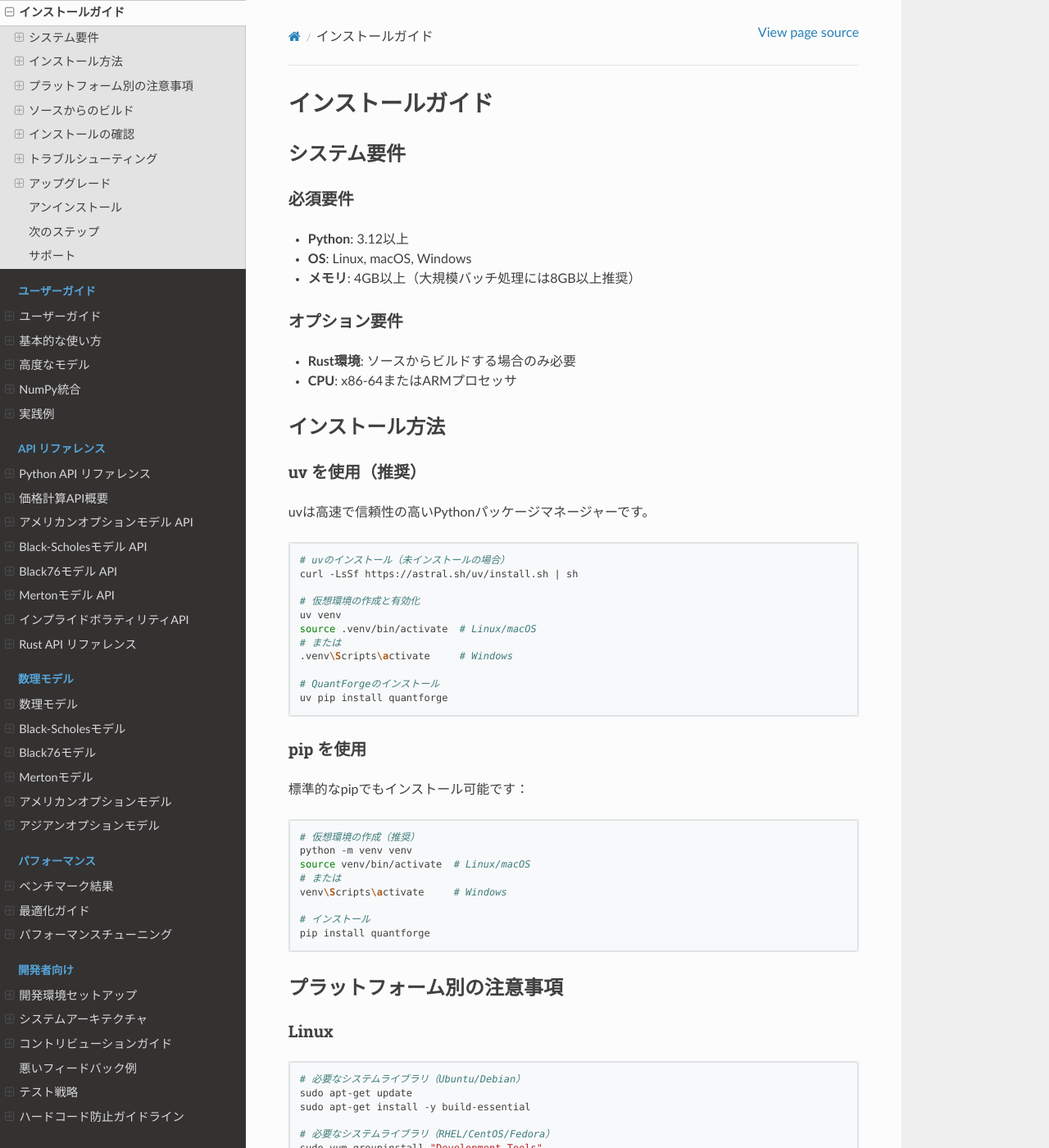
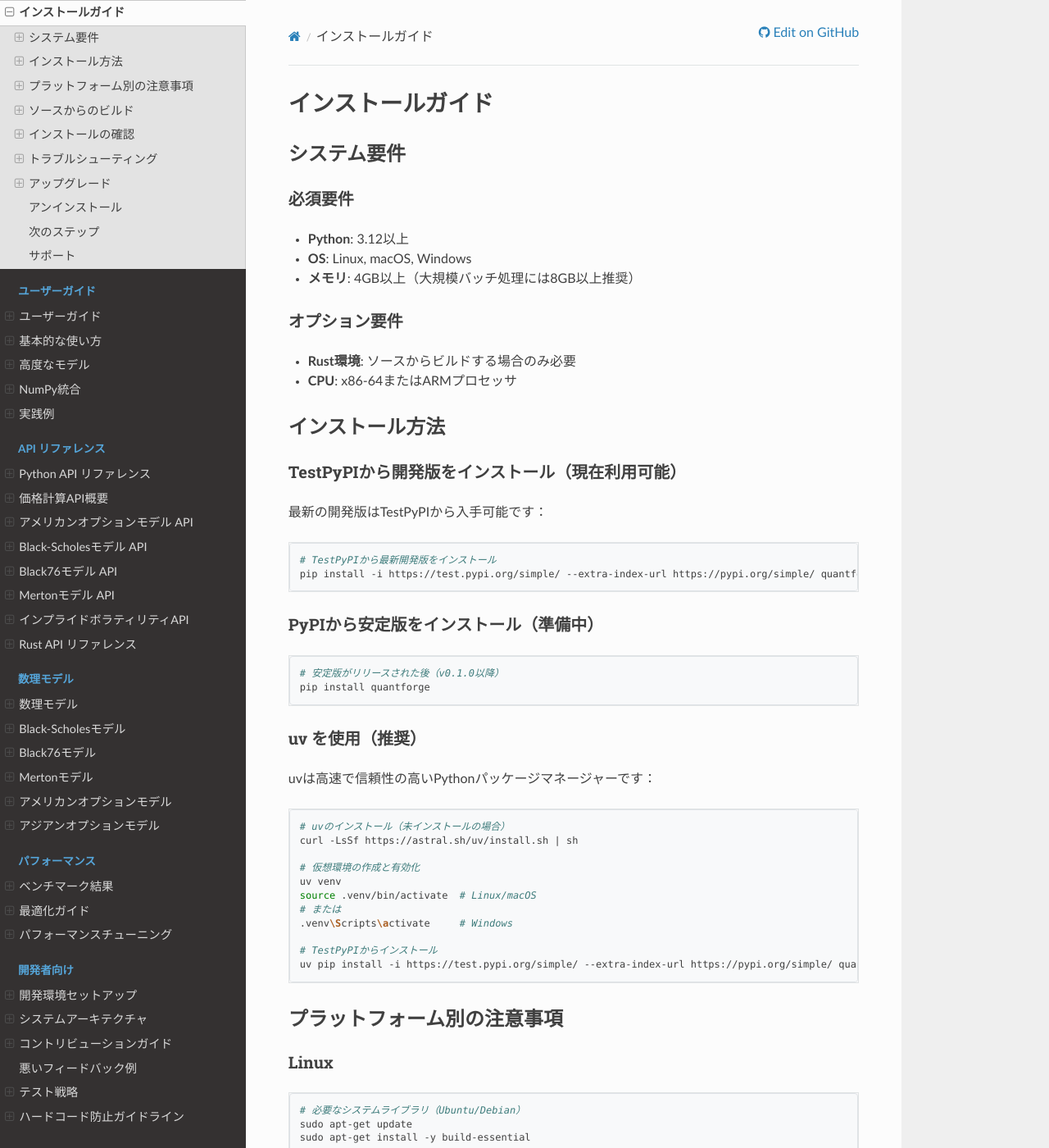
Before and after one commit to drillan/quantforge, a Sphinx documentation site: the page built from docs/installation.md, in a window 1280 px wide and 1400 px high. Shown: the whole window at 82% size. Built offline with Sphinx 7.4.7 and the Read the Docs theme 3.1.0, drawn with Linux system fonts in a browser that asks for light colours; some of the changed text lies outside the part shown.

Commit message:
chore: prepare v0.0.2 release with enhanced metadata and documentation
- Add comprehensive project metadata (URLs, classifiers, keywords)
- Update Python version requirement to 3.12+ across all documentation
- Add CHANGELOG.md to track version history
- Update installation docs with TestPyPI instructions
- Configure Sphinx documentation with project URLs
- Bump version to 0.0.2 for metadata improvements

This release improves project discoverability on PyPI/TestPyPI and
provides clearer installation instructions for users.

````diff
--- a/docs/conf.py
+++ b/docs/conf.py
@@ -9,6 +9,17 @@
 project = "quantforge"
 copyright = "2025, driller"
 author = "driller"
+release = "0.0.2"
+version = "0.0.2"
+
+# -- Project URLs ------------------------------------------------------------
+html_context = {
+    "display_github": True,
+    "github_user": "drillan",
+    "github_repo": "quantforge",
+    "github_version": "main",
+    "conf_py_path": "/docs/",
+}
 
 # -- General configuration ---------------------------------------------------
 # https://www.sphinx-doc.org/en/master/usage/configuration.html#general-configuration
--- a/docs/installation.md
+++ b/docs/installation.md
@@ -15,9 +15,25 @@
 
 ## インストール方法
 
+### TestPyPIから開発版をインストール（現在利用可能）
+
+最新の開発版はTestPyPIから入手可能です：
+
+```bash
+# TestPyPIから最新開発版をインストール
+pip install -i https://test.pypi.org/simple/ --extra-index-url https://pypi.org/simple/ quantforge
+```
+
+### PyPIから安定版をインストール（準備中）
+
+```bash
+# 安定版がリリースされた後（v0.1.0以降）
+pip install quantforge
+```
+
 ### uv を使用（推奨）
 
-uvは高速で信頼性の高いPythonパッケージマネージャーです。
+uvは高速で信頼性の高いPythonパッケージマネージャーです：
 
 ```bash
 # uvのインストール（未インストールの場合）
@@ -29,23 +45,8 @@
 # または
 .venv\Scripts\activate     # Windows
 
-# QuantForgeのインストール
-uv pip install quantforge
-```
-
-### pip を使用
-
-標準的なpipでもインストール可能です：
-
-```bash
-# 仮想環境の作成（推奨）
-python -m venv venv
-source venv/bin/activate  # Linux/macOS
-# または
-venv\Scripts\activate     # Windows
-
-# インストール
-pip install quantforge
+# TestPyPIからインストール
+uv pip install -i https://test.pypi.org/simple/ --extra-index-url https://pypi.org/simple/ quantforge
 ```
 
 
@@ -102,7 +103,7 @@
 
 ```bash
 # リポジトリのクローン
-git clone https://github.com/yourusername/quantforge.git
+git clone https://github.com/drillan/quantforge.git
 cd quantforge
 
 # 仮想環境の作成と有効化
@@ -271,6 +272,6 @@
 
 問題が解決しない場合：
 
-- [GitHub Issues](https://github.com/yourusername/quantforge/issues)
+- [GitHub Issues](https://github.com/drillan/quantforge/issues)
 - [FAQ](faq.md)
-- [Discord Community](https://discord.gg/quantforge)
+- [プロジェクトページ](https://github.com/drillan/quantforge)
````
Also changed, not shown: CHANGELOG.md (added, +67 -0 lines), Cargo.toml (+8 -1 lines), README-ja.md (+9 -2 lines), README.md (+8 -1 lines), docs/development/setup.md (+6 -4 lines), docs/quickstart.md (+5 -2 lines), pyproject.toml (+22 -0 lines).
